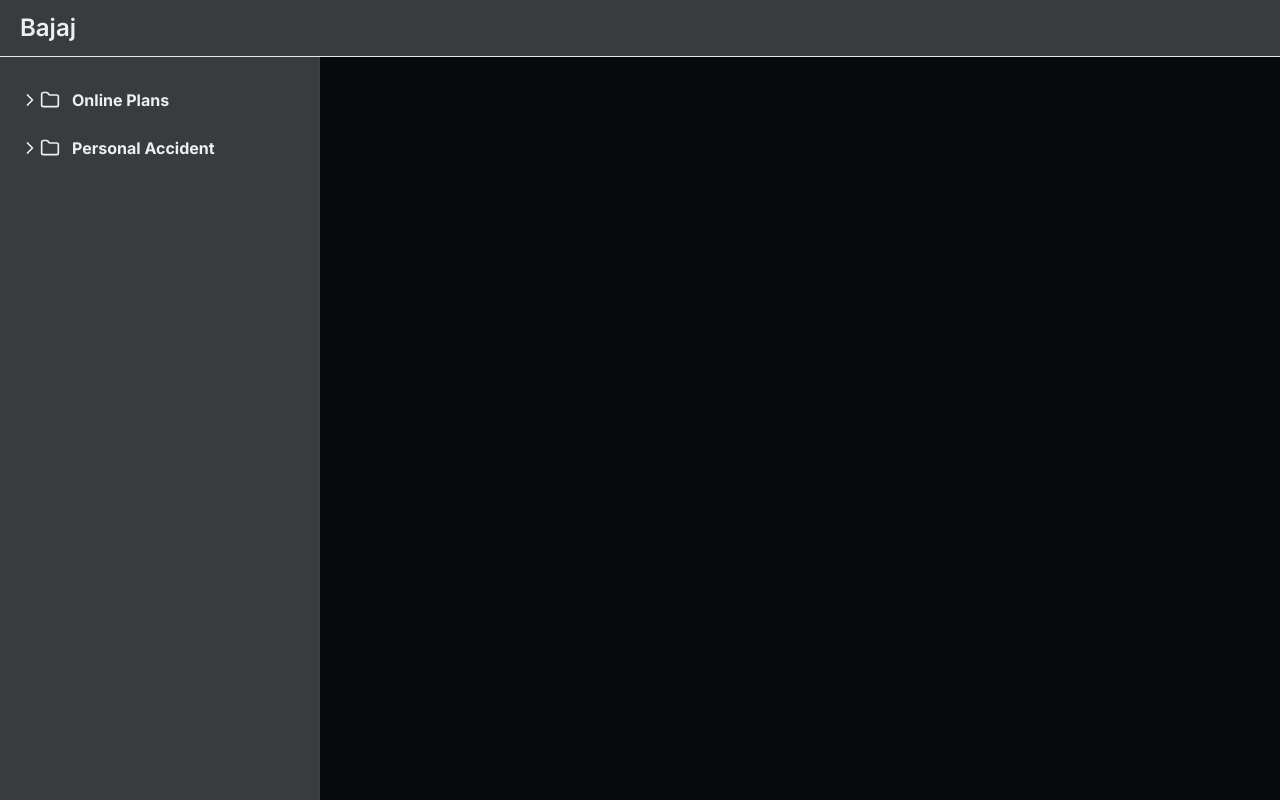
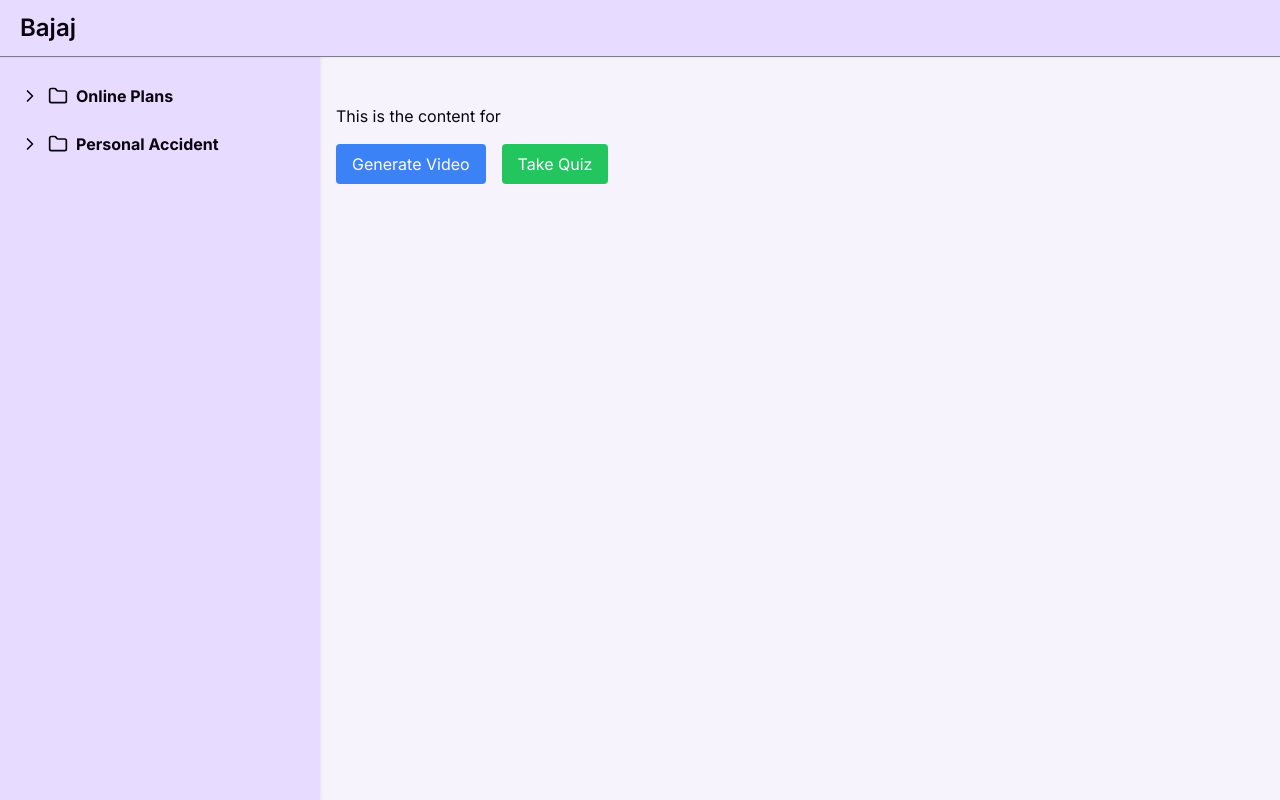
Before and after one commit to MihirRajeshPanchal/Bajaj-FinServ-HackRX-5.0, a Next.js app in the folder frontend/: page /home in a window 1280 px wide. Built offline with nearby package versions, Linux system fonts and the light colour scheme.

Commit message:
feat: home structure re-worked, sidebar, navbar

```diff
--- a/frontend/app/globals.css
+++ b/frontend/app/globals.css
@@ -15,15 +15,32 @@
     --secondary: hsl(210 55% 31%);
     --accent: hsl(210 70% 52%);
   }
+
+  :root {
+    --text: #f3f0f9;
+    --background: #040208;
+    --primary: #5c25cb;
+    --secondary: #370c8d;
+    --accent: #4301c6;
+  }
+  /* Light */
+  :root {
+    --text: 264, 50%, 4%;
+    --background: 260, 60%, 97%;
+    --primary: 260, 69%, 53%;
+    --secondary: 260, 84%, 70%;
+    --accent: 260, 99%, 61%;
+  }
 }
 
 
 
 body {
-  background-color: var(--background);
+  background-color: hsl(var(--background));
 }
+
 * {
-  color: var(--text);
+  color: hsl(var(--text));
 }
 
 @layer utilities {
@@ -34,10 +51,12 @@ body {
 
 
 .scrollbar::-webkit-scrollbar {
+  /* display: none; */
   width: 0.35rem;
 }
+
 .scrollbar::-webkit-scrollbar-thumb {
-  background: hsl(0, 25%, 84%, 0.5);
+  background: hsl(var(--secondary), 0.3);
   border-radius: 999px;
 }
 
--- a/frontend/app/home/[...slug]/page.tsx
+++ b/frontend/app/home/[...slug]/page.tsx
@@ -27,6 +27,7 @@ export default async function Page({ params }: { params: { slug: string[] } }) {
   }
 
   return (
+    <div className="pt-14">
       <div className="container mx-auto px-4 py-8">
         <h1 className="text-3xl font-bold mb-4">{pageData.title}</h1>
         <p className="mb-4">{pageData.content}</p>
@@ -39,5 +40,6 @@ export default async function Page({ params }: { params: { slug: string[] } }) {
         )}
         <button className="bg-green-500 text-white px-4 py-2 rounded ml-4">Take Quiz</button>
       </div>
+    </div>
   );
 }
--- a/frontend/app/home/_components/Navbar.tsx
+++ b/frontend/app/home/_components/Navbar.tsx
@@ -2,8 +2,7 @@
 
 export const Navbar = () => {
     return (
-        <div>
-            <nav className="fixed top-0 z-50 w-full bg-[hsl(210,3%,23%)] border-b border-gray-200 dark:border-gray-700">
+        <nav className="fixed top-0 z-50 w-full bg-[hsl(260,100%,93%)] border-b border-[hsl(0,0%,10%,0.5)] shadow-sm">
             <div className="px-3 py-3 lg:px-5 lg:pl-3">
                 <div className="flex items-center justify-between">
                     <div className="flex items-center justify-start rtl:justify-end">
@@ -15,7 +14,7 @@ export const Navbar = () => {
          </button> */}
                         <a href="https://hiro-beta.vercel.app" className="flex ms-2 md:me-24">
                             {/* <Image src="https://flowbite.com/docs/images/logo.svg" className="h-8 me-3" alt="FlowBite Logo" width={8} height={4}/> */}
-                                <span className="self-center text-xl font-semibold sm:text-2xl whitespace-nowrap dark:text-white">Bajaj</span>
+                            <span className="self-center text-xl font-semibold sm:text-2xl whitespace-nowrap">Bajaj</span>
                         </a>
                     </div>
                     <div className="flex items-center">
@@ -31,6 +30,5 @@ export const Navbar = () => {
                 </div>
             </div>
         </nav>
-        </div>
     )
 }
--- a/frontend/app/home/_components/Sidebar.tsx
+++ b/frontend/app/home/_components/Sidebar.tsx
@@ -13,6 +13,8 @@ import {
 } from '@fortawesome/free-solid-svg-icons';
 import { ChevronDown, Folder, ChevronRight, File } from 'lucide-react';
 import Link from 'next/link';
+import { div } from 'framer-motion/client';
+import { usePathname } from 'next/navigation';
 
 export type SidebarItemData = {
   name: string;
@@ -27,15 +29,18 @@ export type SidebarItemProps = {
 
 const SidebarItem: React.FC<SidebarItemProps> = ({ item, path = [] }) => {
   const [isOpen, setIsOpen] = useState(false);
+  const pathname = usePathname();
 
   const hasChildren = item.children && item.children.length > 0;
   const currentPath = [...path, item.name.toLowerCase().replace(/\s+/g, '-')];
   const href = hasChildren ? '#' : `/home/${currentPath.join('/')}`;
+  const isActive = pathname === href || pathname.startsWith(`${href}/`);
 
   return (
-    <li>
+    <li className={`${!hasChildren ? "grid gap-1 grid-cols-[2px_1fr]" : "mt-2"}`}>
+      {!hasChildren && <div className={`bg-primary ${!isActive && "bg-opacity-50"} transition-colors`}></div>}
       <Link href={href}
-        className={`flex items-center p-2 text-gray-300 rounded-lg hover:bg-gray-700 group ${hasChildren ? 'font-bold' : 'text-sm'}`}
+        className={`flex items-center gap-1.5 p-2 text-gray-300 srounded-lg hover:bg-[hsl(260,100%,83%)] group ${isActive && "bg-[hsl(260,100%,83%)]"} ${hasChildren ? 'font-bold' : 'text-sm m-0.5'}`}
         onClick={(e) => {
           if (hasChildren) {
             e.preventDefault();
@@ -49,11 +54,11 @@ const SidebarItem: React.FC<SidebarItemProps> = ({ item, path = [] }) => {
             {isOpen ? <ChevronDown className="w-5 h-5" /> : <ChevronRight className="w-5 h-5" />}
           </span>
         )}
-        {hasChildren ? <Folder className="w-5 h-5" /> : <File className="w-5 h-5" />}
-        <span className="flex-1 ms-3 whitespace-nowrap">{item.name}</span>
+        {hasChildren ? <Folder className="h-full p-0.5" /> : <File className="h-5 p-0.5 pe-0" />}
+        <span className="flex-1 whitespace-nowrap">{item.name}</span>
       </Link>
       {isOpen && hasChildren && (
-        <ul className="pl-4 mt-2 space-y-2">
+        <ul className="pl-4 mt-2">
           {item.children?.map((child, index) => (
             <SidebarItem key={index} item={child} path={currentPath} />
           ))}
@@ -69,8 +74,8 @@ export type SidebarProps = {
 
 const Sidebar: React.FC<SidebarProps> = ({ data }) => {
   return (
-    <aside id="logo-sidebar" className="fixed bg-[hsl(210,3%,23%)] top-0 left-0 z-40 w-80 h-screen pt-20 transition-transform -translate-x-full border-r border-gray-700 lg:translate-x-0" aria-label="Sidebar">
-      <div className="scrollbar | h-full px-3 pb-4 overflow-y-auto">
+    <aside id="logo-sidebar" className="bg-[hsl(260,100%,93%)] pt-14 h-screen overflow-hidden shadow-md" aria-label="Sidebar">
+      <div className="scrollbar | h-full overflow-y-auto p-3">
         <ul className="space-y-2 font-medium">
           {data.map((item, index) => (
             <SidebarItem key={index} item={item} />
--- a/frontend/app/home/layout.tsx
+++ b/frontend/app/home/layout.tsx
@@ -8,7 +8,7 @@ const HomeLayout = ({ children }: { children: React.ReactNode }) => {
     return (
         <main className="h-full">
             <Navbar />
-            <div className="h-full flex-1">
+            <div className="grid grid-cols-[0rem_1fr] lg:grid-cols-[20rem_1fr] transition-[grid-template-columns] duration-500">
                 <Sidebar data={sidebarData.sidebarData} />
                 {children}
             </div>
--- a/frontend/app/layout.tsx
+++ b/frontend/app/layout.tsx
@@ -16,7 +16,7 @@ export default function RootLayout({
 }>) {
   return (
     <html lang="en">
-      <body className={inter.className}>{children}</body>
+      <body className={`${inter.className} | min-h-svh`}>{children}</body>
     </html>
   );
 }
--- a/frontend/app/page.tsx
+++ b/frontend/app/page.tsx
@@ -4,7 +4,7 @@ import {  useState } from "react";
 import { BackgroundBeamsWithCollision } from "@/components/ui/background-beams-with-collisions";
 import Character from "@/components/ui/Character";
 
-export default function Home() {
+export default function Page() {
   const router = useRouter();
   const [name, setName] = useState("Parshav");
 
@@ -26,8 +26,8 @@ export default function Home() {
           </h1>
           <p className="mt-2 text-xl font-medium">A vieo & quiz generation tool from PDFs.</p>
           <div className="mt-4 flex gap-3">
-            <button className="py-4 px-6 rounded-lg bg-secondary font-medium">How does it work?</button>
-            <button className="py-4 px-6 rounded-lg bg-primary text-black font-medium">Get Started</button>
+            <button className="py-4 px-6 rounded-lg border-4 border-accent font-medium hover:bg-accent hover:text-white transition-colors">How does it work?</button>
+            <button className="py-4 px-6 rounded-lg bg-accent font-medium hover:-translate-y-1 transition-transform">Get Started</button>
           </div>
         </div>
       </div>
--- a/frontend/tailwind.config.ts
+++ b/frontend/tailwind.config.ts
@@ -12,11 +12,11 @@ const config: Config = {
         poppins: ['Poppins', 'sans-serif'],
       },
       colors: {
-        'text': 'hsl(216, 16%, 94%)',
-        'background': 'hsl(210, 30%, 4%)',
-        'primary': 'hsl(209, 41%, 75%)',
-        'secondary': 'hsl(210, 55%, 31%)',
-        'accent': 'hsl(210, 70%, 52%)',
+        'text': 'hsl(264,50%,4%)',
+        'background': 'hsl(260,60%,97%)',
+        'primary': 'hsl(260,69%,53%)',
+        'secondary': 'hsl(260,84%,70%)',
+        'accent': 'hsl(260,99%,61%)',
       },
     },
   },
```
Lines whose indentation alone changed are shown as unchanged.
